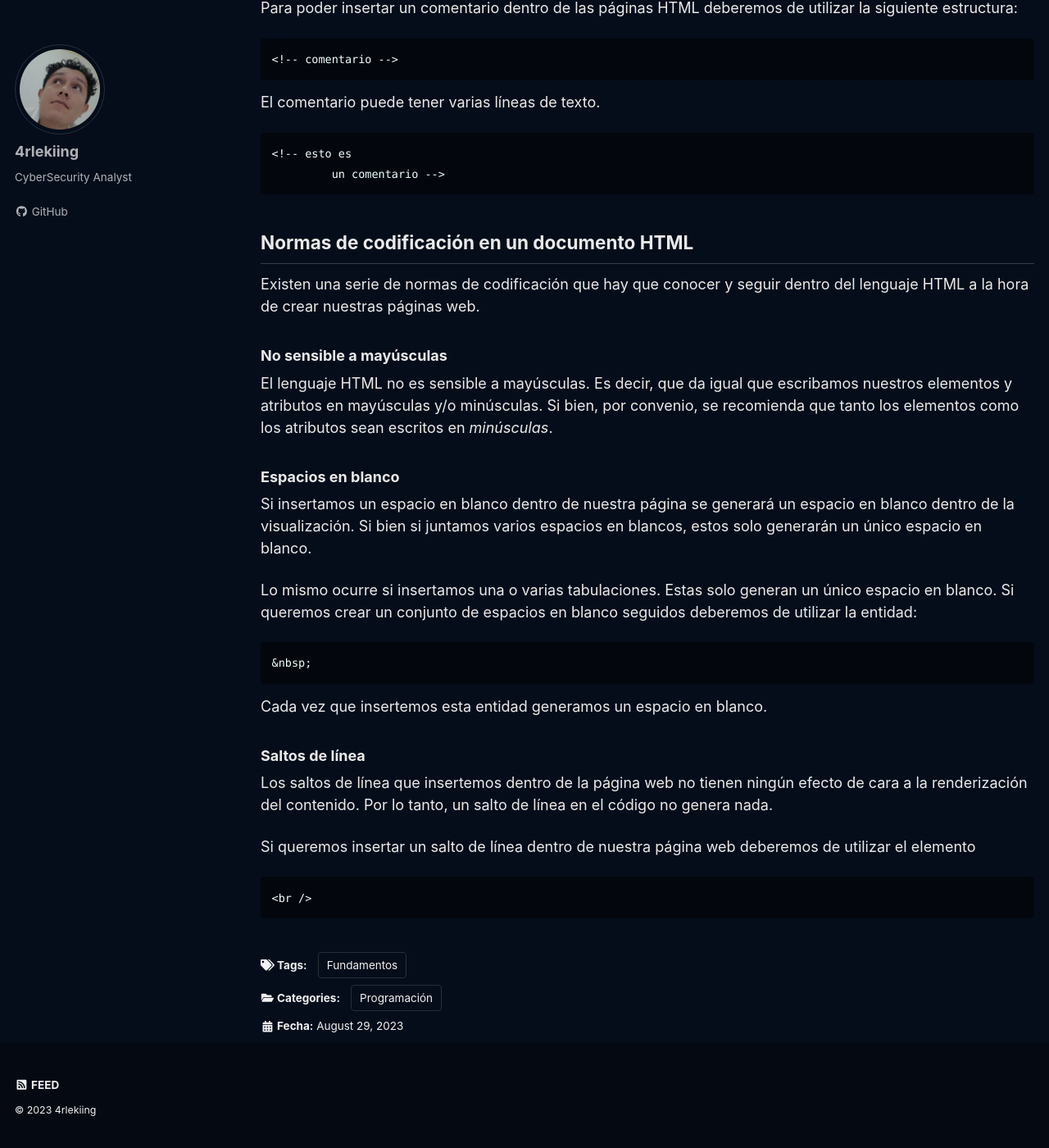
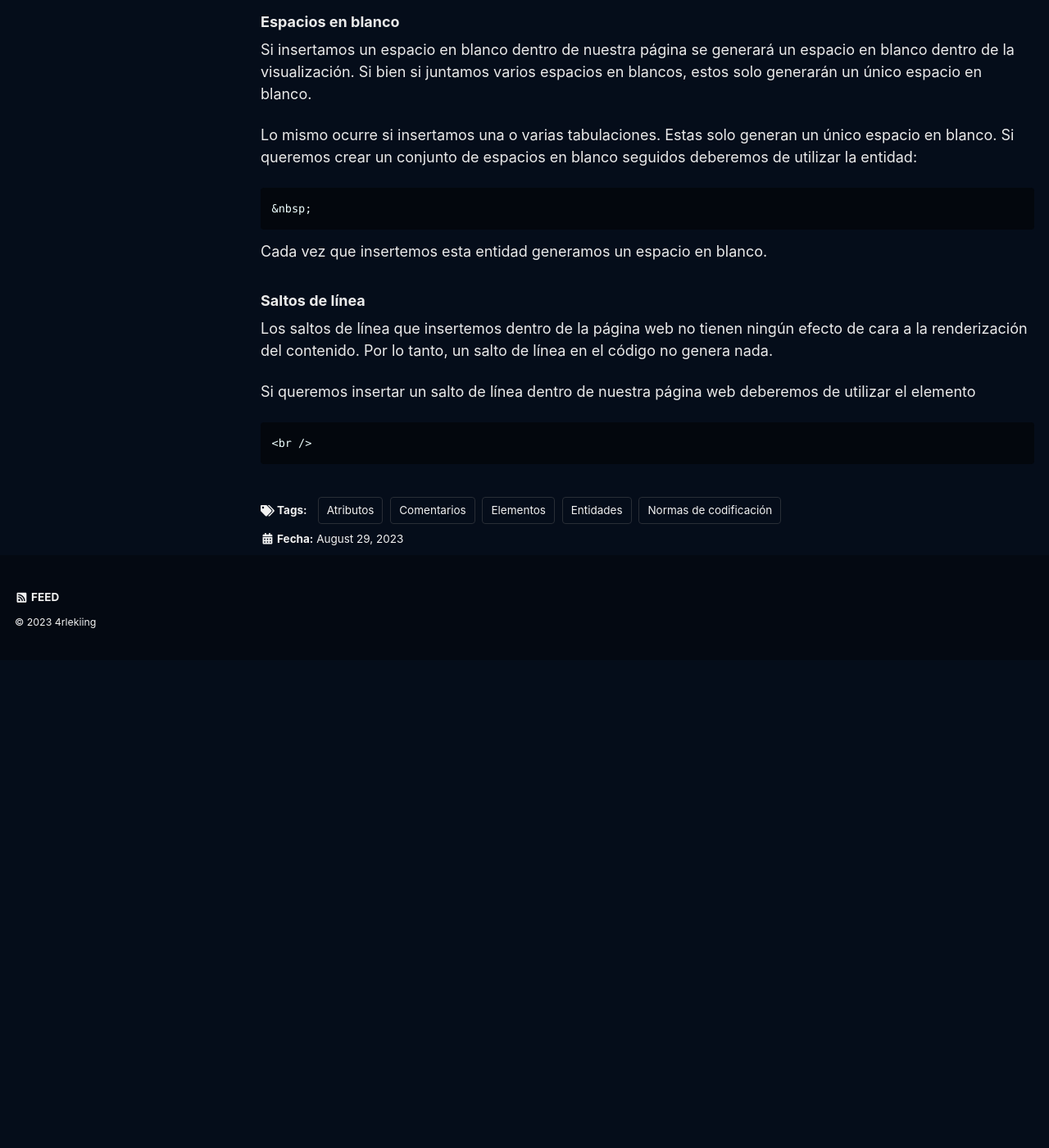
Before and after one commit to 4rleking/HTML.github.io, a Jekyll site: the page built from _posts/2023-08-03-Sintaxis.md, in a window 1280 px wide and 1400 px high, scrolled down 3176 px. Shown: the whole window at 82% size. Built offline with Jekyll 4.4.1, drawn with Linux system fonts in a browser that asks for light colours; cached includes are drawn as plain includes; a script that is not in the unit is left out; after the commit the page ends 3981 px from its top, so only the background shows below that.

Commit message:
Update 2023-08-03-Sintaxis.md

```diff
--- a/_posts/2023-08-03-Sintaxis.md
+++ b/_posts/2023-08-03-Sintaxis.md
@@ -8,12 +8,14 @@ header:
   teaser: /assets/images/20230802/Intro.png
   teaser_home_page: true
 categories:
-  - Programación
+  -
 tags:
-  - Fundamentos
+  - Elementos
+  - Atributos
+  - Entidades
+  - Comentarios
+  - Normas de codificación
 ---
-
-![](/assets/images/20230801/Introduccion.jpg)
 
 Dentro del HTML vamos a encontrar diferentes estructuras que deberemos de diferenciar. En primer lugar están los **elementos** que es la principal estructura del lenguaje y los que conforman las páginas web.
 
```
